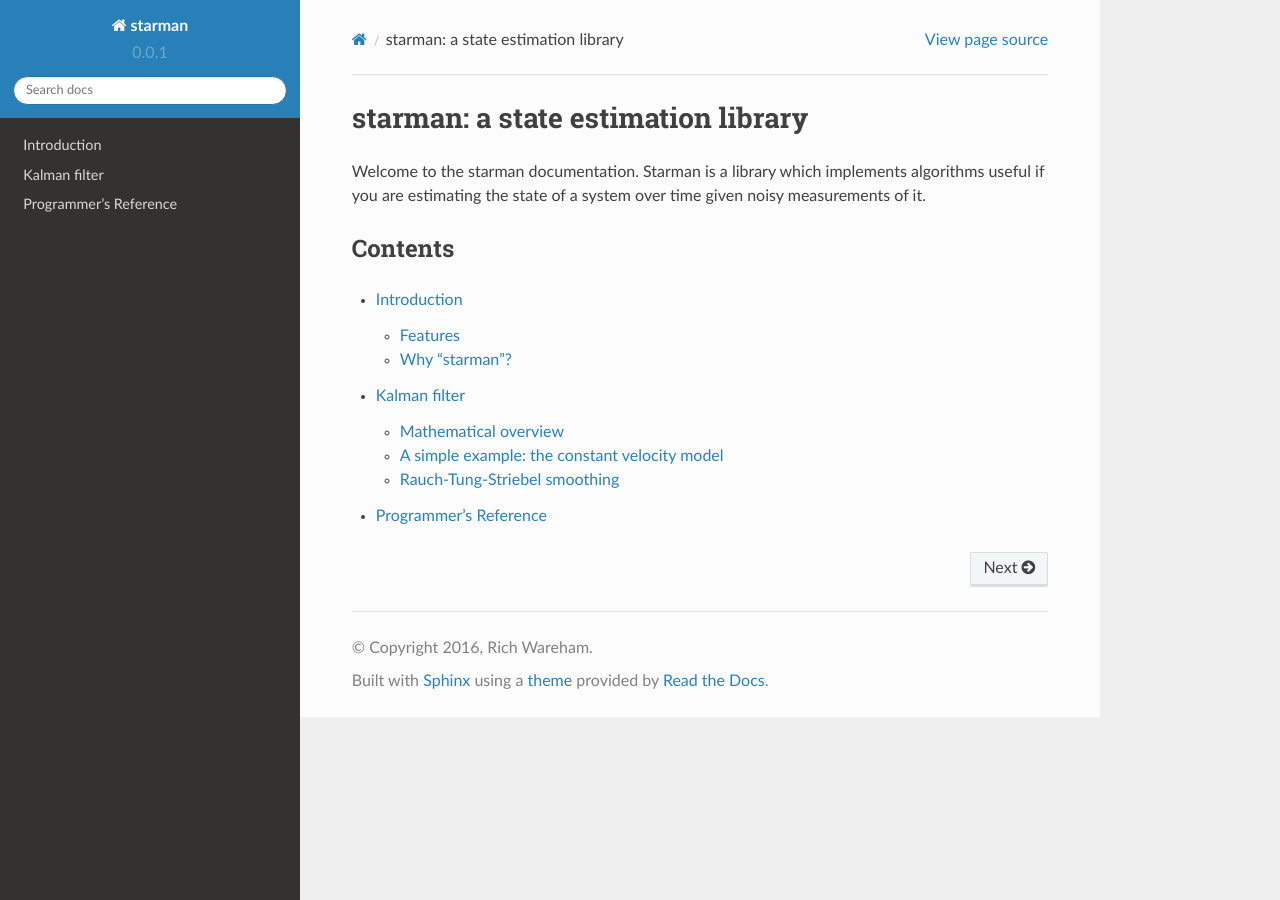
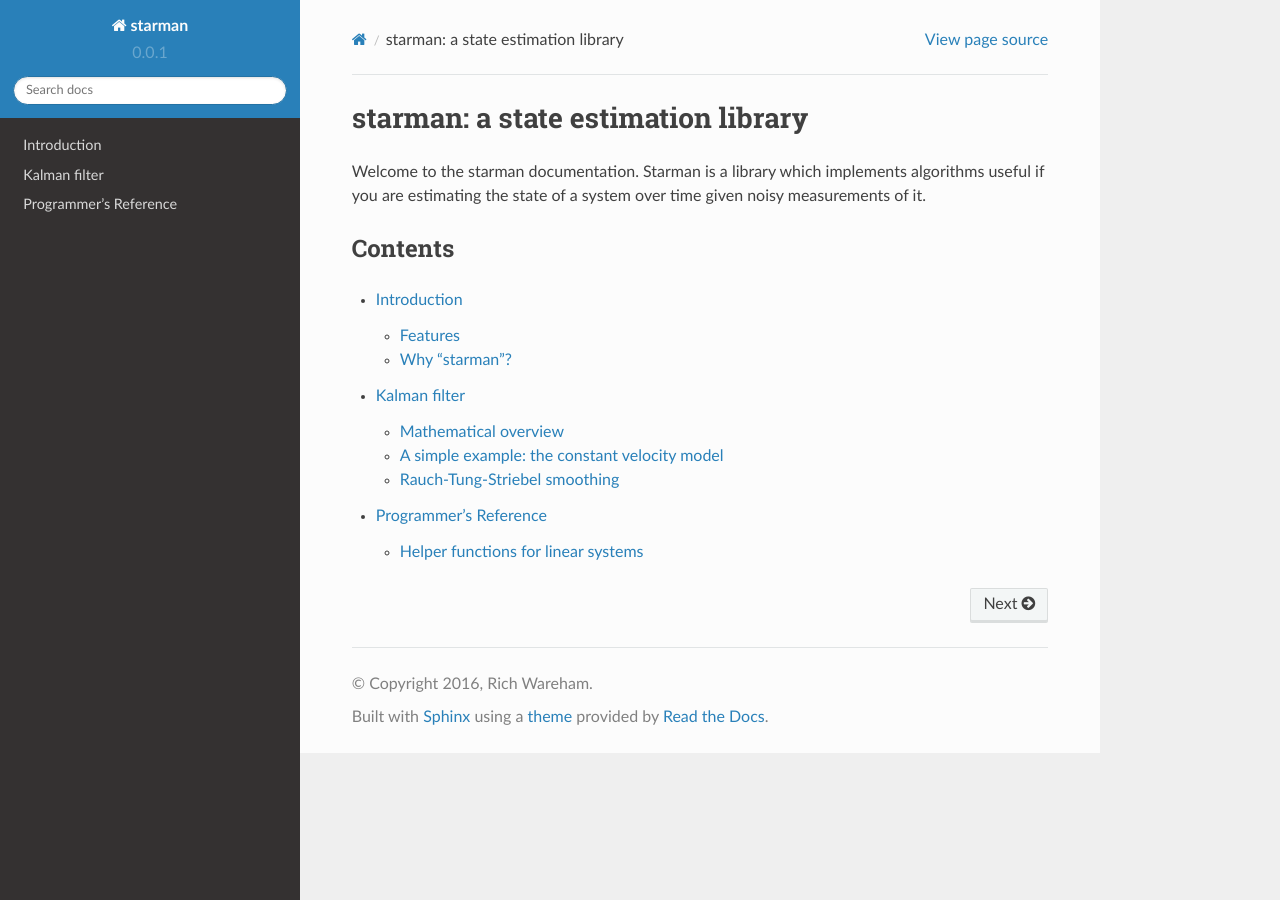
Before and after one commit to rjw57/starman, a Sphinx documentation site: the page built from doc/index.rst, in a window 1280 px wide. Built offline with Sphinx 7.4.7 and the Read the Docs theme 2.0.0, drawn with Linux system fonts in a browser that asks for light colours.

Commit message:
Add starman.linearsystem to reference docs

```diff
--- a/doc/reference.rst
+++ b/doc/reference.rst
@@ -9,3 +9,9 @@
     :member-order: bysource
 
 .. autofunction:: starman.rts_smooth
+
+Helper functions for linear systems
+-----------------------------------
+
+.. automodule:: starman.linearsystem
+    :members:
```
Also changed, not shown: 1 other file.
